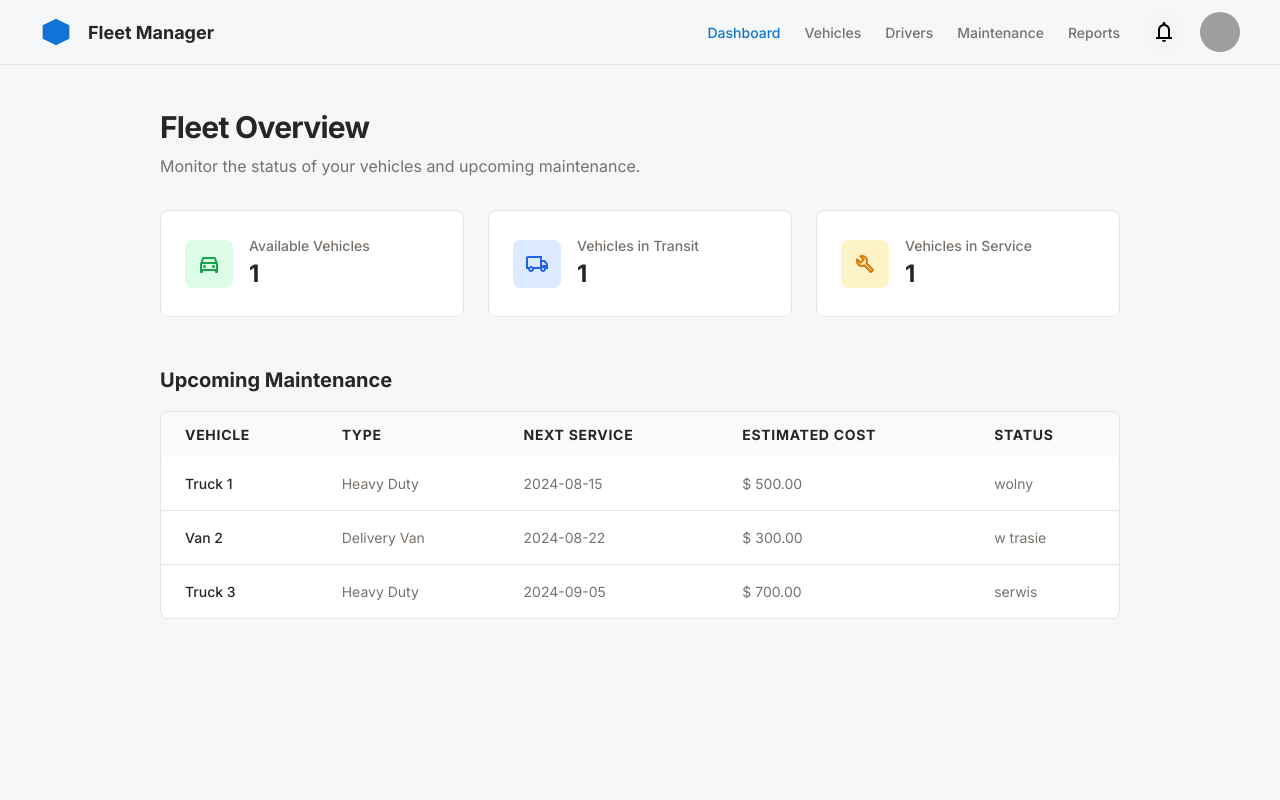
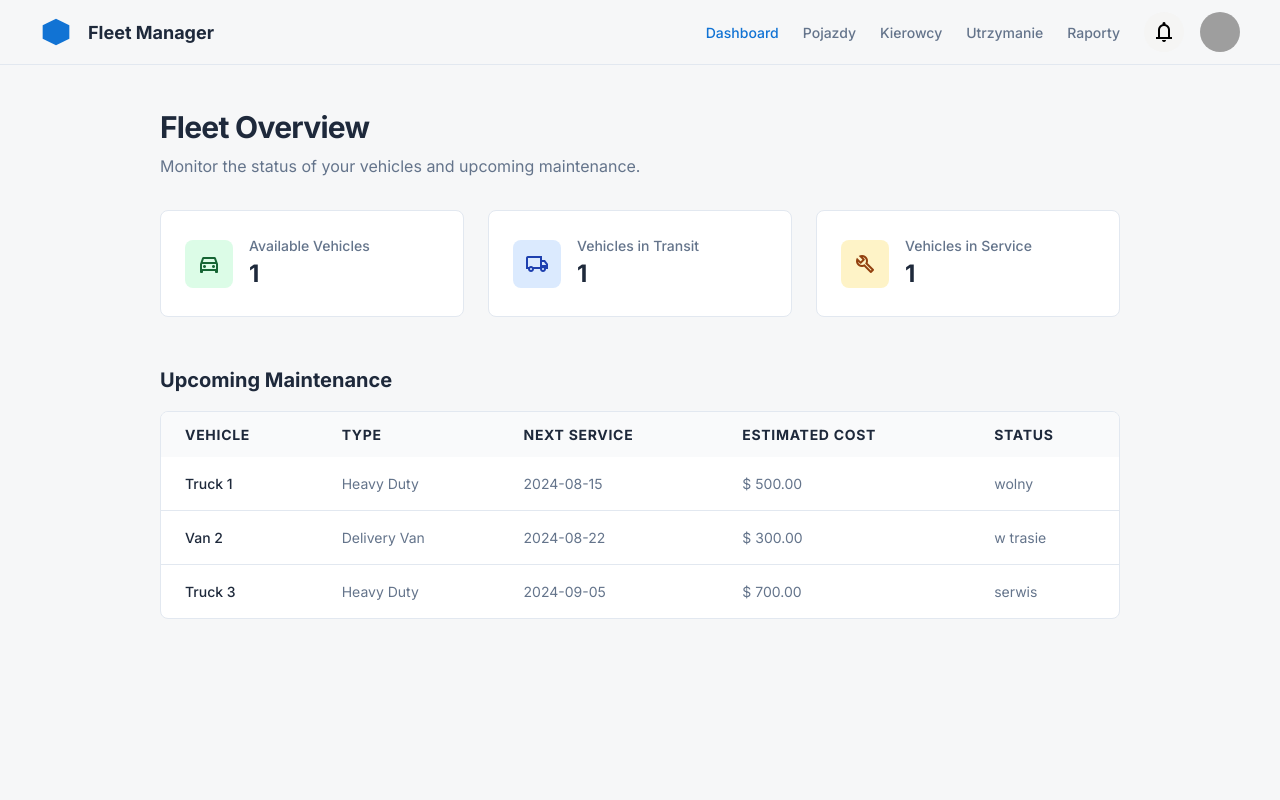
Before and after one commit to pSus365/webintro, a PHP site: page /dashboard in a window 1280 px wide. Run offline with PHP 8.4, Linux system fonts and the light colour scheme; data comes from the database, SQL or seed files in the repository; some libraries are stand-ins or nearby versions; grey boxes are pictures that could not be loaded.

Commit message:
unified navbar and routing issue fixed

```diff
--- a/public/styles/dashboard.css
+++ b/public/styles/dashboard.css
@@ -4,23 +4,27 @@
     --primary-color: #1173d4;
     --bg-light: #f6f7f8;
     --bg-dark: #101922;
-    --text-dark: #292524;
-    /* Stone 800 */
-    --text-light: #e7e5e4;
-    /* Stone 200 */
-    --text-muted: #78716c;
-    /* Stone 500 */
-    --border-color: #e7e5e4;
-    /* Stone 200 */
+    --text-dark: #1e293b;
+    /* slate-800 */
+    --text-light: #e2e8f0;
+    /* slate-200 */
+    --text-muted: #64748b;
+    /* slate-500 */
+    --border-color: #e2e8f0;
+    /* slate-200 */
     --card-bg: #ffffff;
 
     /* Status Colors */
     --green-bg: #dcfce7;
-    --green-text: #16a34a;
+    --green-text: #166534;
+    /* green-800 */
+    --red-bg: #fee2e2;
+    --red-text: #991b1b;
+    /* red-800 */
     --blue-bg: #dbeafe;
-    --blue-text: #2563eb;
+    --blue-text: #1e40af;
     --amber-bg: #fef3c7;
-    --amber-text: #d97706;
+    --amber-text: #92400e;
 }
 
 * {
--- a/public/views/dashboard.html
+++ b/public/views/dashboard.html
@@ -29,11 +29,11 @@
                 </div>
                 <div class="header-actions">
                     <nav class="main-nav">
-                        <a class="nav-link active" href="#">Dashboard</a>
-                        <a class="nav-link" href="#">Vehicles</a>
-                        <a class="nav-link" href="#">Drivers</a>
-                        <a class="nav-link" href="#">Maintenance</a>
-                        <a class="nav-link" href="#">Reports</a>
+                        <a class="nav-link active" href="/dashboard">Dashboard</a>
+                        <a class="nav-link" href="/vehicles">Pojazdy</a>
+                        <a class="nav-link" href="#">Kierowcy</a>
+                        <a class="nav-link" href="#">Utrzymanie</a>
+                        <a class="nav-link" href="#">Raporty</a>
                     </nav>
                     <div class="user-actions">
                         <button class="btn-icon">
```
